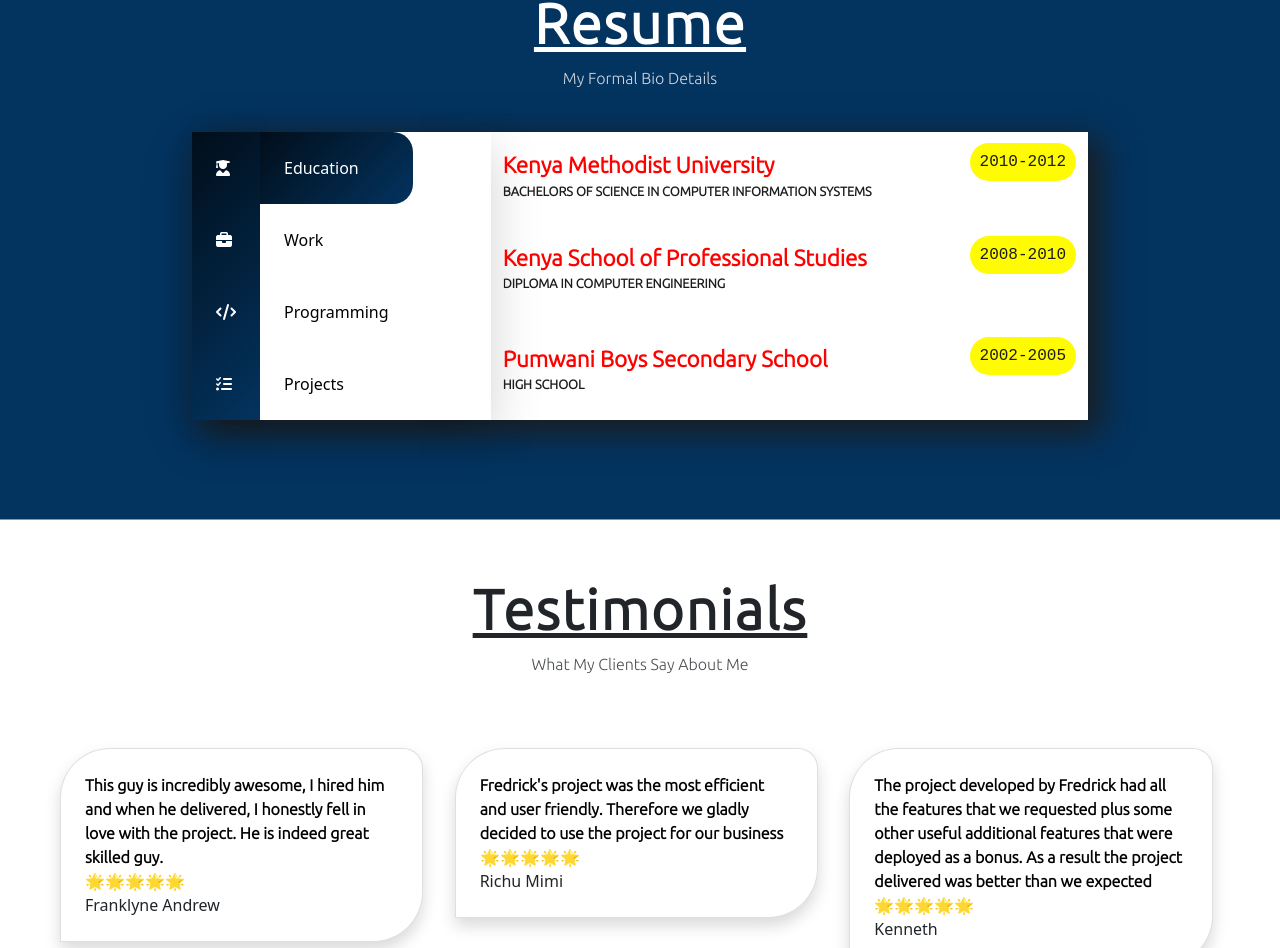
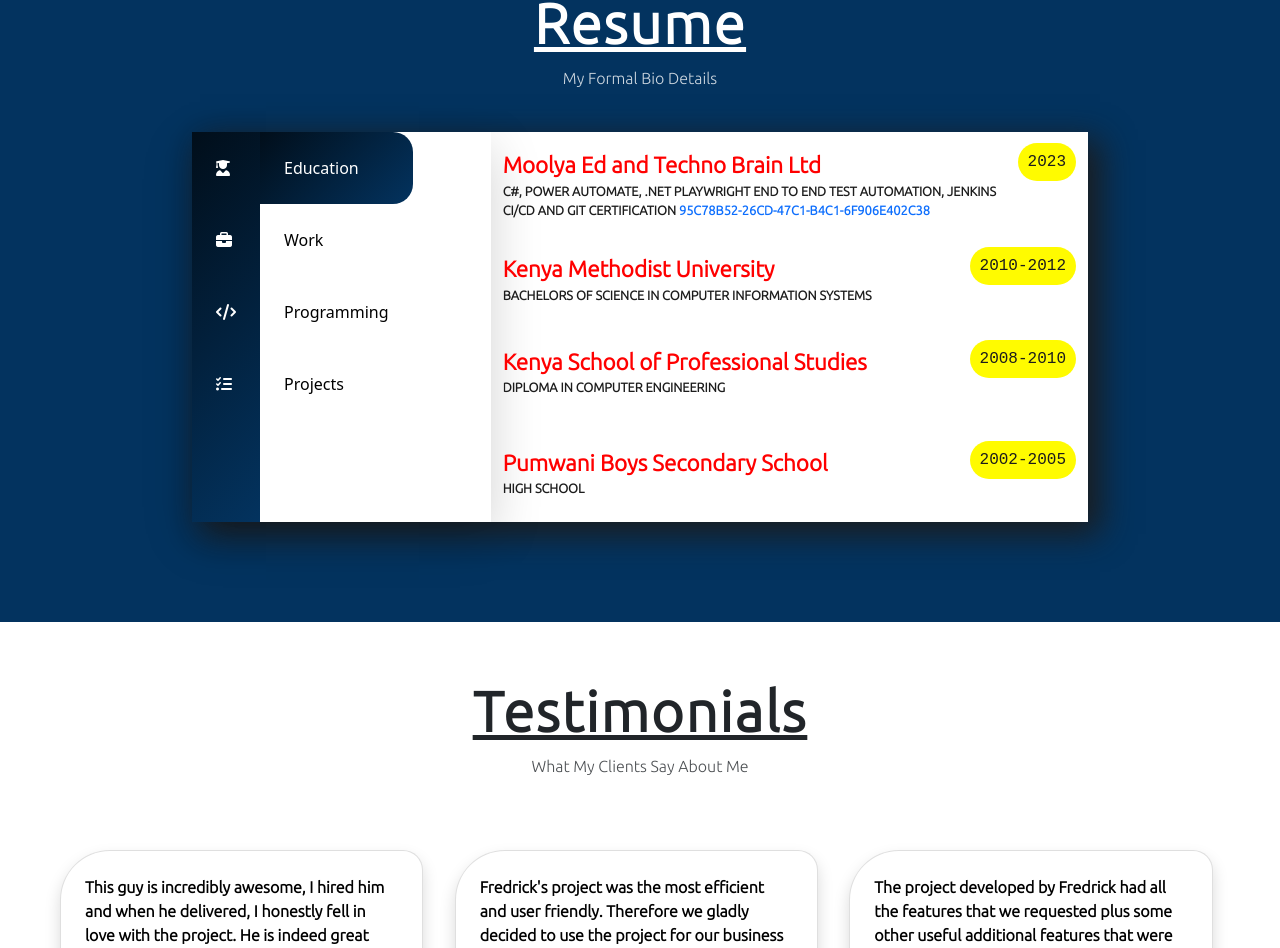
Before and after one commit to Fredricc/fredrick-myportfolio-react, a React (Create React App) app: page / in a window 1280 px wide. Shown: the part 1649-2597 px from the top of the page. Built offline with nearby package versions, Linux system fonts and the light colour scheme; no server answers.

Commit message:
Update Education.js
education update

```diff
--- a/src/Education.js
+++ b/src/Education.js
@@ -5,6 +5,17 @@
 return (
     <>
     <div className="d-flex flex-column">
+        <div className="education-one my-3 justify-content-between d-flex flex-row">
+            <div className="d-flex flex-column new-one">
+                <span className="university-name">Moolya Ed and Techno Brain Ltd{" "}
+                </span>
+                <span className="university-degree">C#, Power Automate, .Net Playwright End to End Test Automation, Jenkins CI/CD and GIT certification <a href="https://moolyaed.certificate.givemycertificate.com/c/95c78b52-26cd-47c1-b4c1-6f906e402c38"> 95c78b52-26cd-47c1-b4c1-6f906e402c38</a>{" "}
+                </span>
+            </div>{" "}
+            <div>
+                <span className="year-passedout">2023</span>
+            </div>
+        </div>
         <div className="education-one my-3 justify-content-between d-flex flex-row">
             <div className="d-flex flex-column new-one">
                 <span className="university-name">Kenya Methodist University{" "}
```
